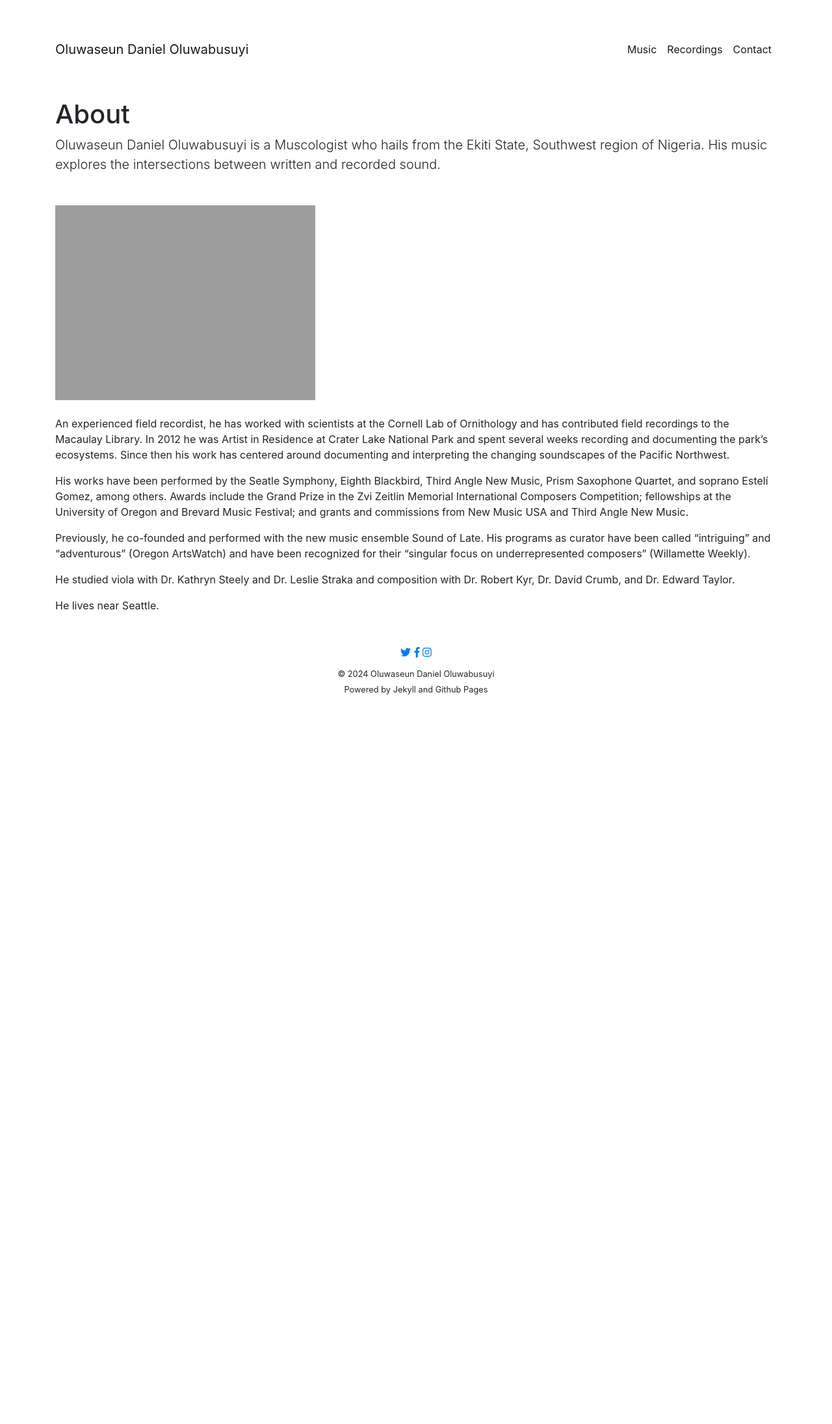
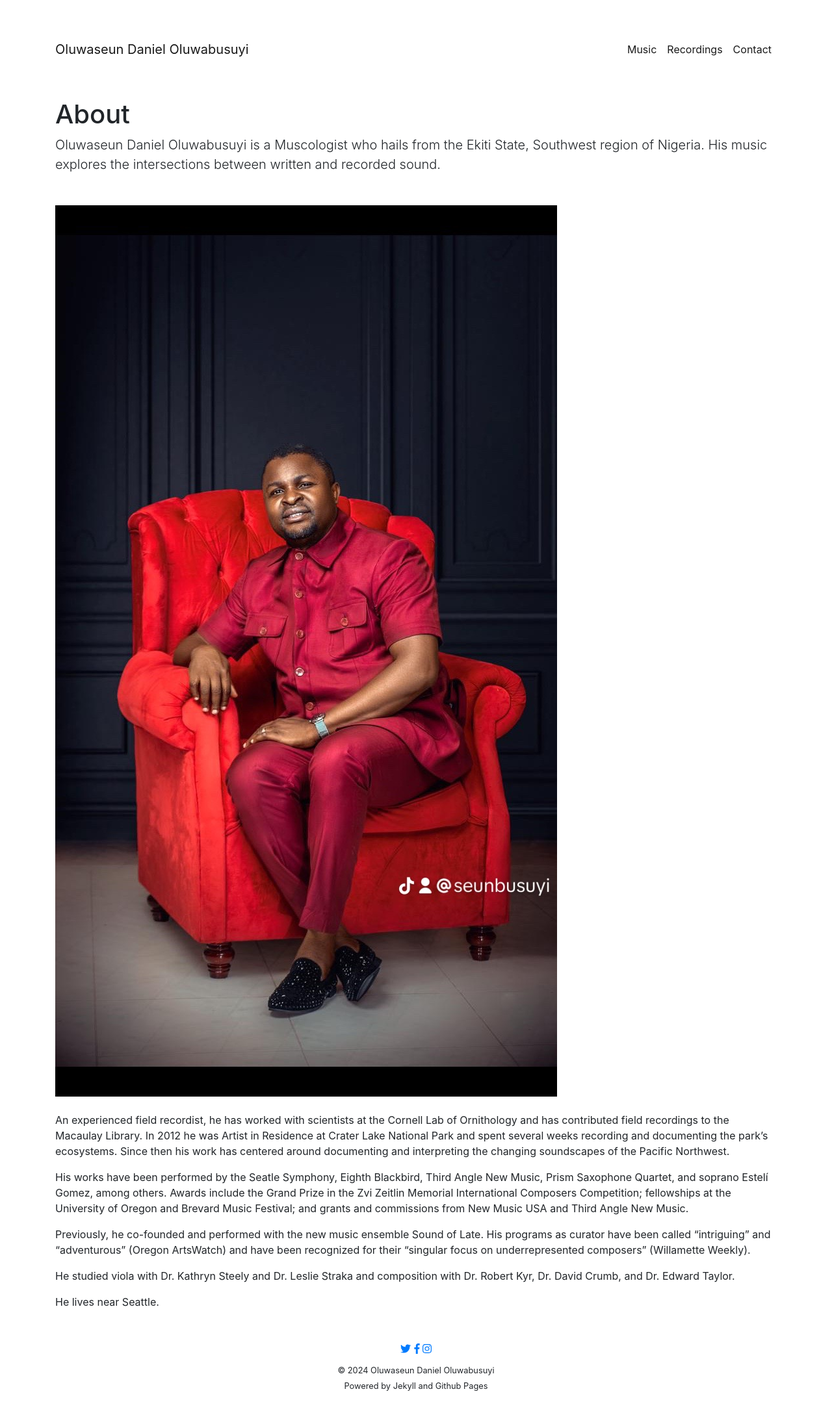
Before and after one commit to seunbusuyi/music-portfolio, a Jekyll site: the page built from index.md, in a window 1280 px wide. Shown: the whole page at 65% size. Built offline with Jekyll 4.4.1, drawn with Linux system fonts in a browser that asks for light colours; nearby versions of some CDN libraries; some web fonts are replaced; before the commit the page ends 1120 px from its top, so only the background shows below that.

Commit message:
Update index.md

```diff
--- a/index.md
+++ b/index.md
@@ -3,7 +3,7 @@ layout: default
 headline: About
 description: Oluwaseun Daniel Oluwabusuyi  is a composer, performer, and writer whose work explores the intersections between written and recorded sound.
 summary: Oluwaseun Daniel Oluwabusuyi is a Muscologist who hails from the Ekiti State, Southwest region of Nigeria. His music explores the intersections between written and recorded sound.
-featured-img: Oluwaseun-Daniel-Woodwind.jpg
+featured-img: IMG_5491.jpeg
 permalink: /
 ---
 
```
